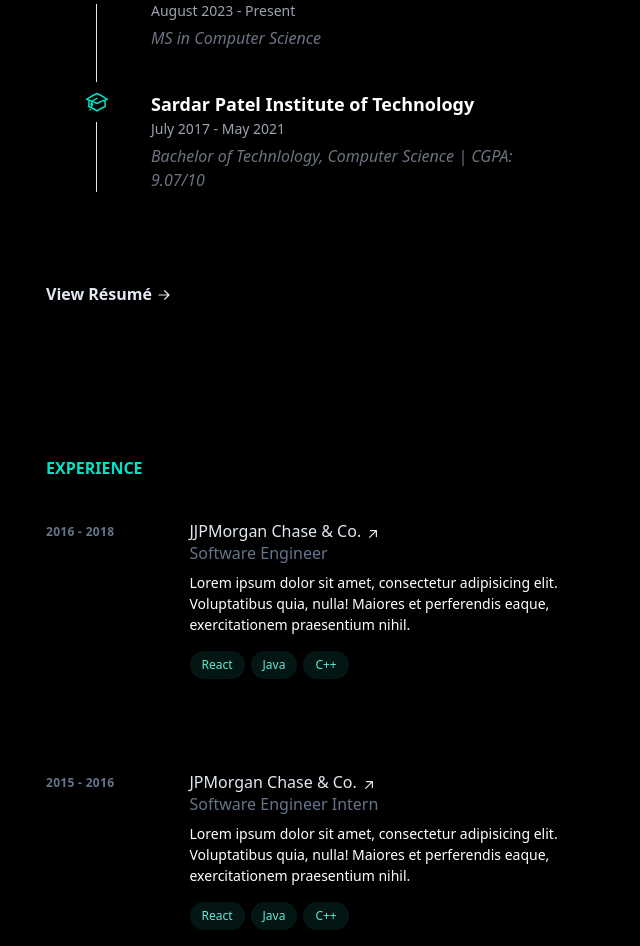
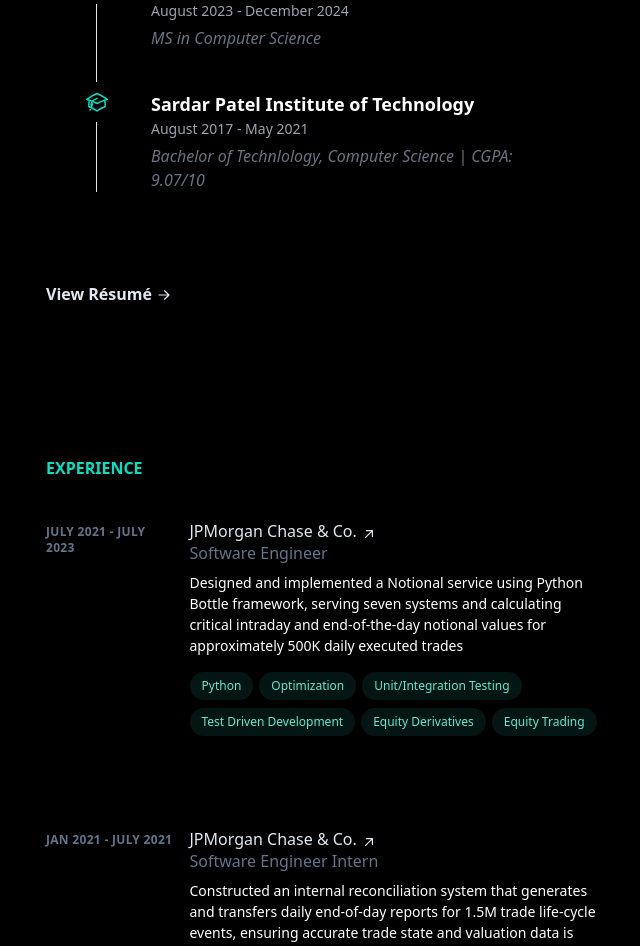
Before and after one commit to sayalikulk/portfolio, a React (Create React App) app: page / in a window 1280 px wide. Shown: the part 560-1506 px from the top of the page, without its empty margins (576-1216 px from the left). Built offline with nearby package versions, Linux system fonts and the light colour scheme; the HTML template or start-up script is replaced by a standard one.

Commit message:
Added changes around msg

```diff
--- a/src/components/fields/Education.jsx
+++ b/src/components/fields/Education.jsx
@@ -16,7 +16,7 @@
       <h3 class="flex items-center mb-1 text-lg font-semibold text-gray-900 text-white">North Carolina State University
               {/* <span class="bg-blue-100 text-blue-800 text-sm font-medium mr-2 px-2.5 py-0.5 rounded dark:bg-blue-900 dark:text-blue-300 ml-3">Latest</span> */}
               </h3>
-              <time class="block mb-2 text-sm font-normal leading-none text-gray-400 dark:text-gray-500">August 2023 - Present</time>
+              <time class="block mb-2 text-sm font-normal leading-none text-gray-400 dark:text-gray-500">August 2023 - December 2024</time>
               <p class="mb-4 italic text-base font-normal text-gray-500 dark:text-gray-400">MS in Computer Science</p>
               {/* <a href="#" class="inline-flex items-center px-4 py-2 text-sm font-medium text-gray-900 bg-white border border-gray-200 rounded-lg hover:bg-gray-100 hover:text-blue-700 focus:z-10 focus:ring-4 focus:outline-none focus:ring-gray-200 focus:text-blue-700 dark:bg-gray-800 dark:text-gray-400 dark:border-gray-600 dark:hover:text-white dark:hover:bg-gray-700 dark:focus:ring-gray-700"><svg class="w-3.5 h-3.5 mr-2.5" aria-hidden="true" xmlns="http://www.w3.org/2000/svg" fill="currentColor" viewBox="0 0 20 20">
           <path d="M14.707 7.793a1 1 0 0 0-1.414 0L11 10.086V1.5a1 1 0 0 0-2 0v8.586L6.707 7.793a1 1 0 1 0-1.414 1.414l4 4a1 1 0 0 0 1.416 0l4-4a1 1 0 0 0-.002-1.414Z"/>
@@ -30,7 +30,7 @@
                   </svg>
               </span>
               <h3 class="mb-1 text-lg font-semibold text-gray-900 text-white">Sardar Patel Institute of Technology</h3>
-              <time class="block mb-2 text-sm font-normal leading-none text-gray-400 dark:text-gray-500">July 2017 - May 2021</time>
+              <time class="block mb-2 text-sm font-normal leading-none text-gray-400 dark:text-gray-500">August 2017 - May 2021</time>
               <p class="text-base italic font-normal text-gray-500 dark:text-gray-400">Bachelor of Technlology, Computer Science | CGPA: 9.07/10</p>
           </li>
 
--- a/src/components/fields/Experience.jsx
+++ b/src/components/fields/Experience.jsx
@@ -5,8 +5,9 @@
   return (
     <div id="experience" className='p-[50px] md:pt-[100px] md:pl-[100px] md:pr-[50px]'>
       <h2 class="font-bold uppercase pb-[20px] text-[#01e2c7]">Experience</h2>
-      <ExperienceCard timeline="2016 - 2018" role="Software Engineer" name="JJPMorgan Chase & Co." description="Lorem ipsum dolor sit amet, consectetur adipisicing elit. Voluptatibus quia, nulla! Maiores et perferendis eaque, exercitationem praesentium nihil." skills={["React", "Java", "C++"]}/>
-      <ExperienceCard timeline="2015 - 2016" role="Software Engineer Intern" name="JPMorgan Chase & Co." description="Lorem ipsum dolor sit amet, consectetur adipisicing elit. Voluptatibus quia, nulla! Maiores et perferendis eaque, exercitationem praesentium nihil." skills={["React", "Java", "C++"]}/>
+      <ExperienceCard timeline="July 2021 - July 2023" role="Software Engineer" name="JPMorgan Chase & Co." description="Designed and implemented a Notional service using Python Bottle framework, serving seven systems and calculating critical intraday and end-of-the-day notional values for approximately 500K daily executed trades" skills={["Python","Optimization","Unit/Integration Testing", "Test Driven Development","Equity Derivatives","Equity Trading"]}/>
+      <ExperienceCard timeline="Jan 2021 - July 2021" role="Software Engineer Intern" name="JPMorgan Chase & Co." description="Constructed an internal reconciliation system that generates and transfers daily end-of-day reports for 1.5M trade life-cycle events, ensuring accurate trade state and valuation data is available for business continuity
+" skills={["Python","Bottle","RESTful API Web Services"]}/>
 
     </div>
   )
```
